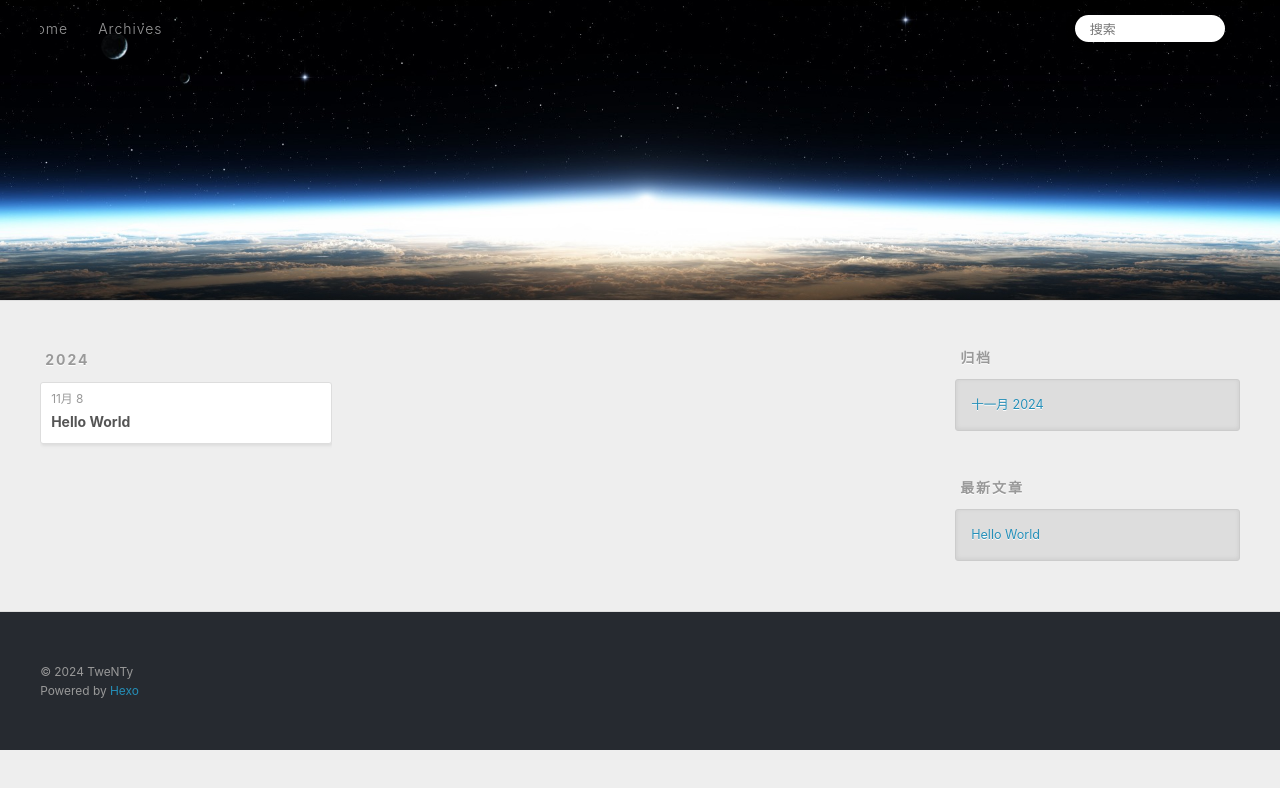
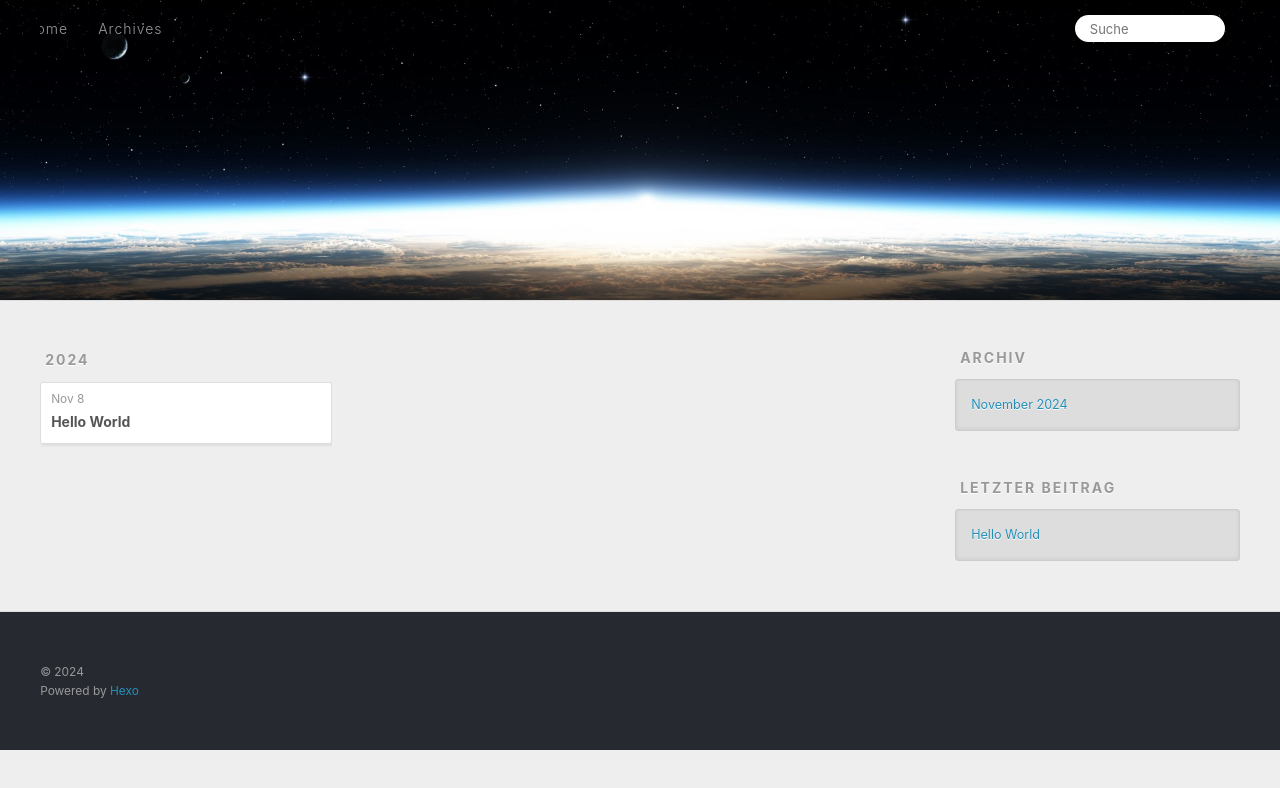
Before and after one commit to TweNTy3141/TweNTy3141-github.io, a plain HTML site: page archives/2024/11/index.html in a window 1280 px wide. Both pictures are taken after a click on the link 1232 px from the left and 27 px from the top of the page. Drawn offline with Linux system fonts and the light colour scheme.

Commit message:
Site updated: 2024-11-12 22:01:44

```diff
--- a/archives/2024/11/index.html
+++ b/archives/2024/11/index.html
@@ -4,14 +4,13 @@
   <meta charset="utf-8">
 
 
-  <title>归档: 2024/11 | </title>
+  <title>Archiv: 2024/11 | </title>
   <meta name="viewport" content="width=device-width, initial-scale=1, shrink-to-fit=no">
   <meta property="og:type" content="website">
 <meta property="og:title">
 <meta property="og:url" content="http://example.com/archives/2024/11/index.html">
 <meta property="og:site_name">
-<meta property="og:locale" content="zh_CN">
-<meta property="article:author" content="TweNTy">
+<meta property="og:locale">
 <meta name="twitter:card" content="summary">
 
     <link rel="alternate" href="/atom.xml" title="null" type="application/atom+xml">
@@ -55,12 +54,12 @@
       <nav id="sub-nav">
 
 
-          <a class="nav-icon" href="/atom.xml" title="RSS 订阅"><span class="fa fa-rss"></span></a>
+          <a class="nav-icon" href="/atom.xml" title="RSS Feed"><span class="fa fa-rss"></span></a>
 
-        <a class="nav-icon nav-search-btn" title="搜索"><span class="fa fa-search"></span></a>
+        <a class="nav-icon nav-search-btn" title="Suche"><span class="fa fa-search"></span></a>
       </nav>
       <div id="search-form-wrap">
-        <form action="//google.com/search" method="get" accept-charset="UTF-8" class="search-form"><input type="search" name="q" class="search-form-input" placeholder="搜索"><button type="submit" class="search-form-submit">&#xF002;</button><input type="hidden" name="sitesearch" value="http://example.com"></form>
+        <form action="//google.com/search" method="get" accept-charset="UTF-8" class="search-form"><input type="search" name="q" class="search-form-input" placeholder="Suche"><button type="submit" class="search-form-submit">&#xF002;</button><input type="hidden" name="sitesearch" value="http://example.com"></form>
       </div>
     </div>
   </div>
@@ -84,7 +83,7 @@
   <div class="archive-article-inner">
     <header class="archive-article-header">
       <a href="/2024/11/08/hello-world/" class="archive-article-date">
-  <time class="dt-published" datetime="2024-11-08T12:56:03.468Z" itemprop="datePublished">11月 8</time>
+  <time class="dt-published" datetime="2024-11-08T12:56:03.468Z" itemprop="datePublished">Nov 8</time>
 </a>
 
 
@@ -116,9 +115,9 @@
 
 
   <div class="widget-wrap">
-    <h3 class="widget-title">归档</h3>
+    <h3 class="widget-title">Archiv</h3>
     <div class="widget">
-      <ul class="archive-list"><li class="archive-list-item"><a class="archive-list-link" href="/archives/2024/11/">十一月 2024</a></li></ul>
+      <ul class="archive-list"><li class="archive-list-item"><a class="archive-list-link" href="/archives/2024/11/">November 2024</a></li></ul>
     </div>
   </div>
 
@@ -126,7 +125,7 @@
 
 
   <div class="widget-wrap">
-    <h3 class="widget-title">最新文章</h3>
+    <h3 class="widget-title">letzter Beitrag</h3>
     <div class="widget">
       <ul>
 
@@ -147,7 +146,7 @@
   <div class="outer">
     <div id="footer-info" class="inner">
 
-      &copy; 2024 TweNTy<br>
+      &copy; 2024 <br>
       Powered by <a href="https://hexo.io/" target="_blank">Hexo</a>
     </div>
   </div>
```
Also changed, not shown: 2024/11/08/hello-world/index.html (+9 -10 lines), archives/2024/index.html (+10 -11 lines), archives/index.html (+10 -11 lines), index.html (+9 -10 lines).
